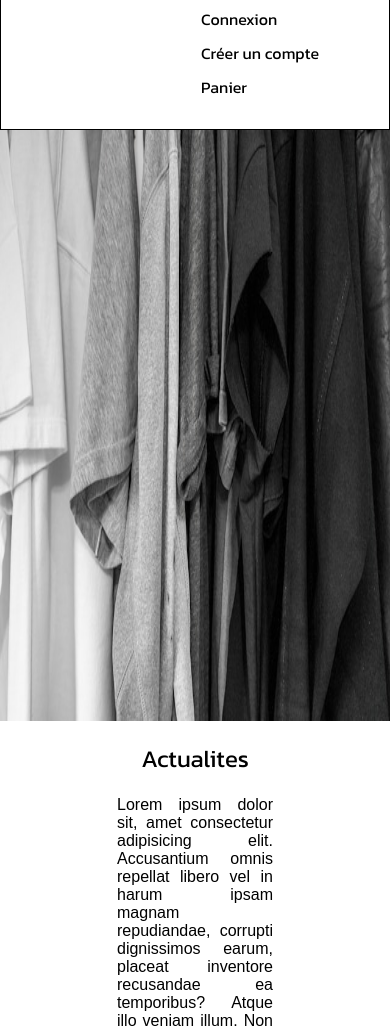
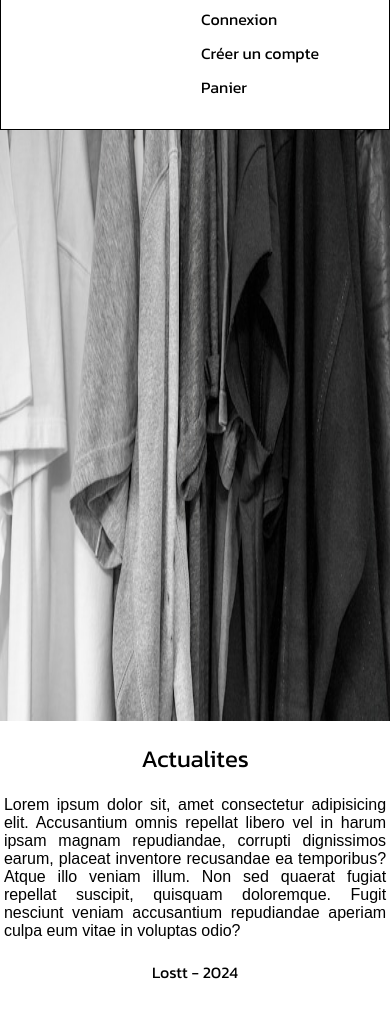
Before and after one commit to lucas93220/demo_maquette_lostt, a plain HTML site: page index.html in a window 390 px wide. Shown: the part 82-1110 px from the top of the page. After the commit the page ends 1086 px from the top, so only its background shows below. Drawn offline with Linux system fonts and the light colour scheme.

Commit message:
responsive mobile

```diff
--- a/css/index.css
+++ b/css/index.css
@@ -17,3 +17,10 @@ main p{
     margin: 0 auto;
     text-align: justify;
 }
+
+@media  screen and (max-width: 800px) {
+    main p{
+        width: auto;
+        margin: 0 1%;
+    }
+}
```
